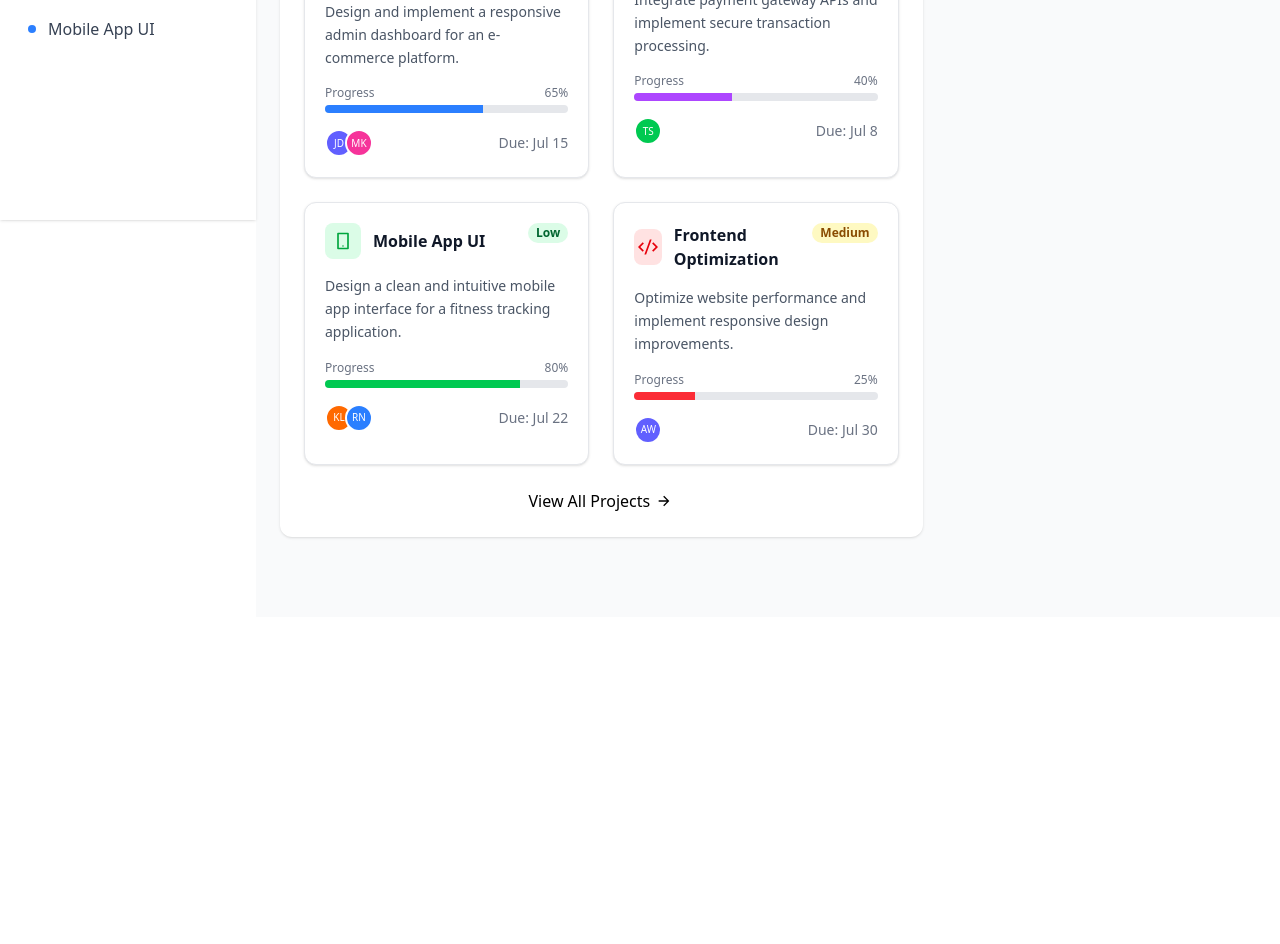
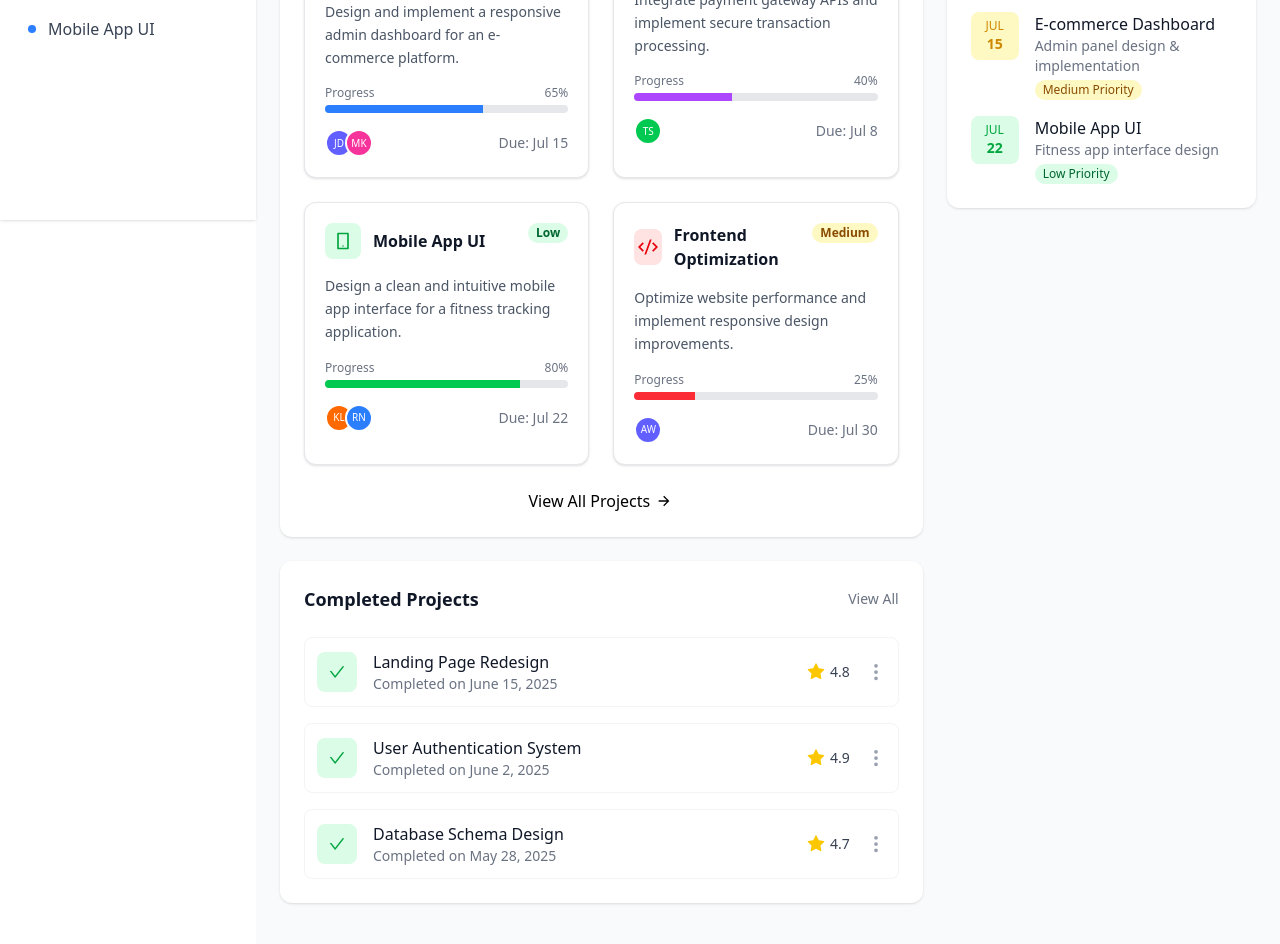
Before and after one commit to 42aditya31/Ficlance, a React (Vite) app: page /dashboard in a window 1280 px wide. Shown: the part 580-1524 px from the top of the page. Before the commit the page ends 1197 px from the top, so only its background shows below. Built offline with nearby package versions, Linux system fonts and the light colour scheme.

Commit message:
feat: add CompletedProject and UpcomingDeadlines components; update MainGrid to include new project displays and enhance PriceSection with pro plan feature

```diff
--- a/package.json
+++ b/package.json
@@ -11,6 +11,7 @@
   },
   "dependencies": {
     "@tailwindcss/vite": "^4.1.11",
+    "clsx": "^2.1.1",
     "gsap": "^3.13.0",
     "react": "^19.1.0",
     "react-dom": "^19.1.0",
--- /dev/null
+++ b/src/Components/Dashboard/CompletedProject.jsx
@@ -0,0 +1,64 @@
+import React from "react";
+import { AiOutlineCheck } from "react-icons/ai";
+import { AiFillStar } from "react-icons/ai";
+import { BsThreeDotsVertical } from "react-icons/bs";
+
+// Single reusable card
+const CompletedProjectCard = ({ title, date, rating }) => {
+  return (
+    <div className="flex items-center p-3 border border-gray-100 rounded-lg hover:bg-gray-50 transition">
+      <div className="w-10 h-10 rounded-lg bg-green-100 flex items-center justify-center mr-4">
+        <AiOutlineCheck className="text-green-600 text-lg" />
+      </div>
+      <div className="flex-1">
+        <h3 className="font-medium text-gray-900">{title}</h3>
+        <p className="text-sm text-gray-500">Completed on {date}</p>
+      </div>
+      <div className="flex items-center">
+        <div className="flex items-center">
+          <AiFillStar className="text-yellow-400 w-5 h-5 mr-1" />
+          <span className="text-sm font-medium text-gray-700">{rating}</span>
+        </div>
+        <button className="ml-4 text-gray-400 hover:text-gray-500">
+          <BsThreeDotsVertical className="w-5 h-5" />
+        </button>
+      </div>
+    </div>
+  );
+};
+
+// Main component
+const CompletedProject = ({ projects = [], onViewAll }) => {
+  return (
+    <div className="bg-white rounded-xl shadow-sm p-6">
+      <div className="flex justify-between items-center mb-6">
+        <h2 className="text-lg font-semibold text-gray-900">
+          Completed Projects
+        </h2>
+        <button
+          onClick={onViewAll}
+          className="text-sm text-gray-500 hover:text-primary"
+        >
+          View All
+        </button>
+      </div>
+
+      <div className="space-y-4">
+        {projects.length === 0 ? (
+          <p className="text-sm text-gray-400">No completed projects yet.</p>
+        ) : (
+          projects.map((project, idx) => (
+            <CompletedProjectCard
+              key={idx}
+              title={project.title}
+              date={project.date}
+              rating={project.rating}
+            />
+          ))
+        )}
+      </div>
+    </div>
+  );
+};
+
+export default CompletedProject;
--- a/src/Components/Dashboard/MainGrid.jsx
+++ b/src/Components/Dashboard/MainGrid.jsx
@@ -1,11 +1,62 @@
 import React from "react";
 import InprogressProject from "./InprogressProject";
+import CompletedProject from "./CompletedProject";
+import UpcomingDeadlines from "./UpcomingDeadlines";
+
+const completedProjects = [
+  {
+    title: "Landing Page Redesign",
+    date: "June 15, 2025",
+    rating: "4.8",
+  },
+  {
+    title: "User Authentication System",
+    date: "June 2, 2025",
+    rating: "4.9",
+  },
+  {
+    title: "Database Schema Design",
+    date: "May 28, 2025",
+    rating: "4.7",
+  },
+];
+
+const deadlinesData = [
+  {
+    month: "JUL",
+    date: "08",
+    title: "API Integration",
+    description: "Payment gateway implementation",
+    priority: "High",
+  },
+  {
+    month: "JUL",
+    date: "15",
+    title: "E-commerce Dashboard",
+    description: "Admin panel design & implementation",
+    priority: "Medium",
+  },
+  {
+    month: "JUL",
+    date: "22",
+    title: "Mobile App UI",
+    description: "Fitness app interface design",
+    priority: "Low",
+  },
+];
 
 const MainGrid = () => {
+  const handleViewAll = () => {
+    console.log("Redirect to all projects...");
+  };
   return (
     <div className="grid grid-cols-1 lg:grid-cols-3 gap-6 mb-8">
       <div className="lg:col-span-2">
         <InprogressProject/>
+        <CompletedProject projects={completedProjects} onViewAll={handleViewAll} />
+      </div>
+      <div class="space-y-6">
+<UpcomingDeadlines deadlines={deadlinesData} />
       </div>
     </div>
   );
--- /dev/null
+++ b/src/Components/Dashboard/UpcomingDeadlines.jsx
@@ -0,0 +1,81 @@
+import React from "react";
+import clsx from "clsx";
+
+// Utility: Map priority to Tailwind styles
+const priorityStyles = {
+  High: {
+    bg: "bg-red-100",
+    text: "text-red-600",
+    badgeBg: "bg-red-100",
+    badgeText: "text-red-800",
+  },
+  Medium: {
+    bg: "bg-yellow-100",
+    text: "text-yellow-600",
+    badgeBg: "bg-yellow-100",
+    badgeText: "text-yellow-800",
+  },
+  Low: {
+    bg: "bg-green-100",
+    text: "text-green-600",
+    badgeBg: "bg-green-100",
+    badgeText: "text-green-800",
+  },
+};
+
+const DeadlineCard = ({ month, date, title, description, priority }) => {
+  const styles = priorityStyles[priority] || priorityStyles["Low"];
+
+  return (
+    <div className="flex items-start">
+      <div
+        className={clsx(
+          "w-12 h-12 rounded-lg flex flex-col items-center justify-center mr-4 flex-shrink-0",
+          styles.bg
+        )}
+      >
+        <span className={clsx("text-xs font-medium", styles.text)}>{month}</span>
+        <span className={clsx("text-sm font-bold", styles.text)}>{date}</span>
+      </div>
+      <div>
+        <h3 className="font-medium text-gray-900">{title}</h3>
+        <p className="text-sm text-gray-500">{description}</p>
+        <span
+          className={clsx(
+            "inline-block mt-1 px-2 py-0.5 rounded-full text-xs font-medium",
+            styles.badgeBg,
+            styles.badgeText
+          )}
+        >
+          {priority} Priority
+        </span>
+      </div>
+    </div>
+  );
+};
+
+const UpcomingDeadlines = ({ deadlines = [] }) => {
+  return (
+    <div className="bg-white rounded-xl shadow-sm p-6">
+      <h2 className="text-lg font-semibold text-gray-900 mb-4">Upcoming Deadlines</h2>
+      <div className="space-y-4">
+        {deadlines.length === 0 ? (
+          <p className="text-sm text-gray-400">No upcoming deadlines.</p>
+        ) : (
+          deadlines.map((item, idx) => (
+            <DeadlineCard
+              key={idx}
+              month={item.month}
+              date={item.date}
+              title={item.title}
+              description={item.description}
+              priority={item.priority}
+            />
+          ))
+        )}
+      </div>
+    </div>
+  );
+};
+
+export default UpcomingDeadlines;
--- a/src/Components/PriceSection.jsx
+++ b/src/Components/PriceSection.jsx
@@ -21,6 +21,7 @@ const plans = [
   {
     name: "grind-mode",
     tagline: "real-life mini missions",
+    isPro: true,
     features: [
       "intermediate real-world projects (frontend/backend/UI)",
       "complex UI structures + responsive design",
@@ -32,8 +33,6 @@ const plans = [
       "includes minor animations/interactions",
         "live client feedback simulation",
         "build a solid portfolio foundation",
-        "focus on real-world skills",
-        "get used to real deadlines",
       "live feedback loop with revision suggestions",
       "build resume-ready mini apps",
       "access to client communication simulator",
```
Also changed, not shown: 1 other file (tests, documents, lock files or other folders).
